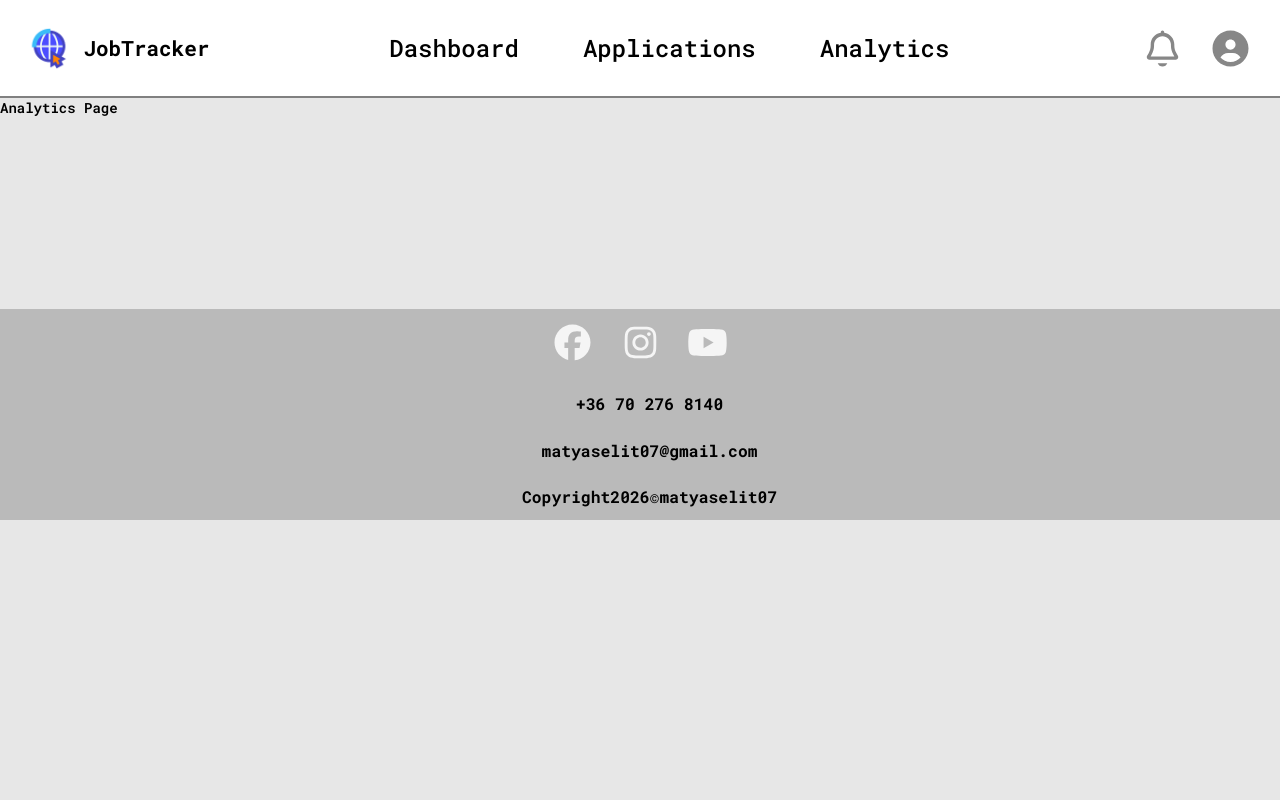
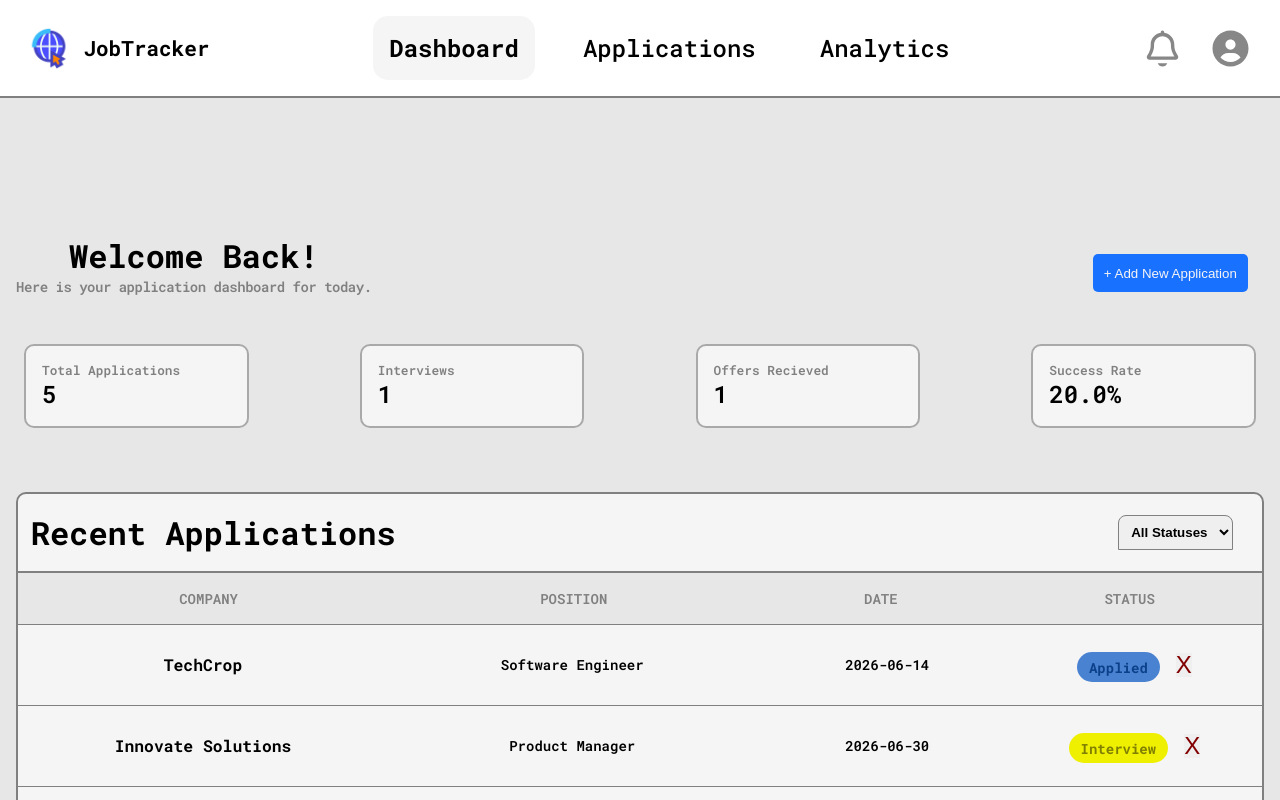
Before and after one commit to matyaselit07/Job-Tracker, a React (Vite) app: page / in a window 1280 px wide. Shown: the top 800 px of the page. Built offline with nearby package versions, Linux system fonts and the light colour scheme.

Commit message:
fixed an issue regarding BrowserRouter

```diff
--- a/package.json
+++ b/package.json
@@ -14,7 +14,8 @@
   },
   "dependencies": {
     "react": "^19.2.8",
-    "react-dom": "^19.2.8"
+    "react-dom": "^19.2.8",
+    "react-router-dom": "^7.18.3"
   },
   "devDependencies": {
     "@types/react": "^19.2.17",
--- a/src/Components/Footer/Footer.jsx
+++ b/src/Components/Footer/Footer.jsx
@@ -5,6 +5,8 @@ import youtube from "../../assets/youtube.svg";
 import "./Footer.css";
 
 export default function Footer() {
+  const year = new Date().getFullYear();
+
   return (
     <footer>
       <div className="footer-links">
@@ -18,9 +20,13 @@ export default function Footer() {
           <img className="footer-logo" src={youtube} alt="youtube.svg" />
         </a>
       </div>
-      <h3><a href="tel:+36702768140">+36 70 276 8140</a></h3>
-      <h3><a href="mailto:matyaselit07@gmail.com">matyaselit07@gmail.com</a></h3>
-      <h3>Copyright{new Date().getFullYear()}&copy;matyaselit07</h3>
+      <h3>
+        <a href="tel:+36702768140">+36 70 276 8140</a>
+      </h3>
+      <h3>
+        <a href="mailto:matyaselit07@gmail.com">matyaselit07@gmail.com</a>
+      </h3>
+      <h3>Copyright{year}&copy;matyaselit07</h3>
     </footer>
   );
 }
--- a/src/Components/Header/Header.jsx
+++ b/src/Components/Header/Header.jsx
@@ -1,17 +1,22 @@
 import { useState } from "react";
+import { useNavigate, useLocation } from "react-router-dom";
+
 import "./Header.css";
 
 import logo from "../../assets/logo.png";
 import bell from "../../assets/bell.svg";
 import user from "../../assets/user.svg";
 
-export default function Header({ onNavigate, activePage }) {
+export default function Header() {
   const [isMenuOpen, setIsMenuOpen] = useState(false);
 
+  const navigate = useNavigate();
+  const location = useLocation();
+
   const navItems = [
-    { label: "Dashboard", page: "dashboard" },
-    { label: "Applications", page: "applications" },
-    { label: "Analytics", page: "analytics" },
+    { label: "Dashboard", path: "/" },
+    { label: "Applications", path: "/applications" },
+    { label: "Analytics", path: "/analytics" },
   ];
 
   return (
@@ -37,21 +42,23 @@ export default function Header({ onNavigate, activePage }) {
       >
         {navItems.map((item) => (
           <div
-            key={item.page}
+            key={item.path}
             className="section-middle-div"
             onClick={() => {
-              onNavigate(item.page);
+              navigate(item.path);
               setIsMenuOpen(false);
             }}
             style={{
-              fontWeight: activePage === item.page ? "bold" : "",
-              backgroundColor: activePage === item.page ? "whitesmoke" : "",
+              fontWeight: location.pathname === item.path ? "bold" : "",
+              backgroundColor:
+                location.pathname === item.path ? "whitesmoke" : "",
             }}
           >
             {item.label}
           </div>
         ))}
       </section>
+
       <section className="section section-right">
         <img className="bell-img" src={bell} alt="bell.svg" />
         <img src={user} alt="user.svg" />
--- a/src/Components/RecentApplications/RecentApplications.css
+++ b/src/Components/RecentApplications/RecentApplications.css
@@ -10,10 +10,6 @@
   justify-content: space-between;
   padding: 0.8rem;
   border-bottom: 2px solid gray;
-}
-
-h1 {
-  align-self: center;
 }
 
 select {
--- a/src/Components/Summary/Summary.css
+++ b/src/Components/Summary/Summary.css
@@ -13,6 +13,11 @@
 .summary-section-left {
   text-align: center;
   margin-bottom: 1rem;
+}
+
+h1 {
+  align-self: center;
+  font-size: 2rem;
 }
 
 .summary-text {
@@ -100,8 +105,14 @@
   background-color: var(--color-secondary);
   padding: 1rem;
   margin: 0.5rem;
-  border: 1px solid rgb(169, 169, 169);
+  border: 2px solid rgb(169, 169, 169);
   border-radius: 10px;
+}
+
+.summary-container-statistics:hover {
+  border: 2px solid gray;
+  scale: 1.1;
+  transition: 1s;
 }
 
 .summary-container-statistics p {
--- a/src/Components/Summary/Summary.jsx
+++ b/src/Components/Summary/Summary.jsx
@@ -7,8 +7,6 @@ export default function Summary({
   interviews,
   offers,
 }) {
-  const glass = "./src/assets/search.svg";
-
   const [showForm, setShowForm] = useState(false);
   const [company, setCompany] = useState("");
   const [position, setPosition] = useState("");
@@ -53,7 +51,6 @@ export default function Summary({
         </section>
       </div>
 
-      {/* Add new application */}
       {showForm && (
         <form className="summary-form" onSubmit={handleSubmit}>
           <input
--- a/src/app/App.jsx
+++ b/src/app/App.jsx
@@ -7,20 +7,18 @@ import DashboardPage from "../pages/DashboardPage/DashboardPage";
 import ApplicationsPage from "../pages/ApplicationsPage/ApplicationsPage";
 import AnalyticsPage from "../pages/AnalyticsPage/AnalyticsPage";
 
-function App() {
+export default function App() {
   return (
-    <>
+    <BrowserRouter basename={import.meta.env.BASE_URL}>
       <Header />
-      <BrowserRouter>
-        <Routes>
-          <Route path="/" element={<AnalyticsPage />} />
-          <Route path="applications" element={<ApplicationsPage />} />
-          <Route path="dashboard" element={<DashboardPage />} />
-        </Routes>
-      </BrowserRouter>
+
+      <Routes>
+        <Route path="/" element={<DashboardPage />} />
+        <Route path="/applications" element={<ApplicationsPage />} />
+        <Route path="/analytics" element={<AnalyticsPage />} />
+      </Routes>
+
       <Footer />
-    </>
+    </BrowserRouter>
   );
 }
-
-export default App;
--- a/src/main.jsx
+++ b/src/main.jsx
@@ -1,7 +1,7 @@
 import { StrictMode } from "react";
 import { createRoot } from "react-dom/client";
 import "./index.css";
-import App from "./App/App.jsx";
+import App from "./app/App";
 
 createRoot(document.getElementById("root")).render(
   <StrictMode>
```
Also changed, not shown: 1 other file (tests, documents, lock files or other folders).
